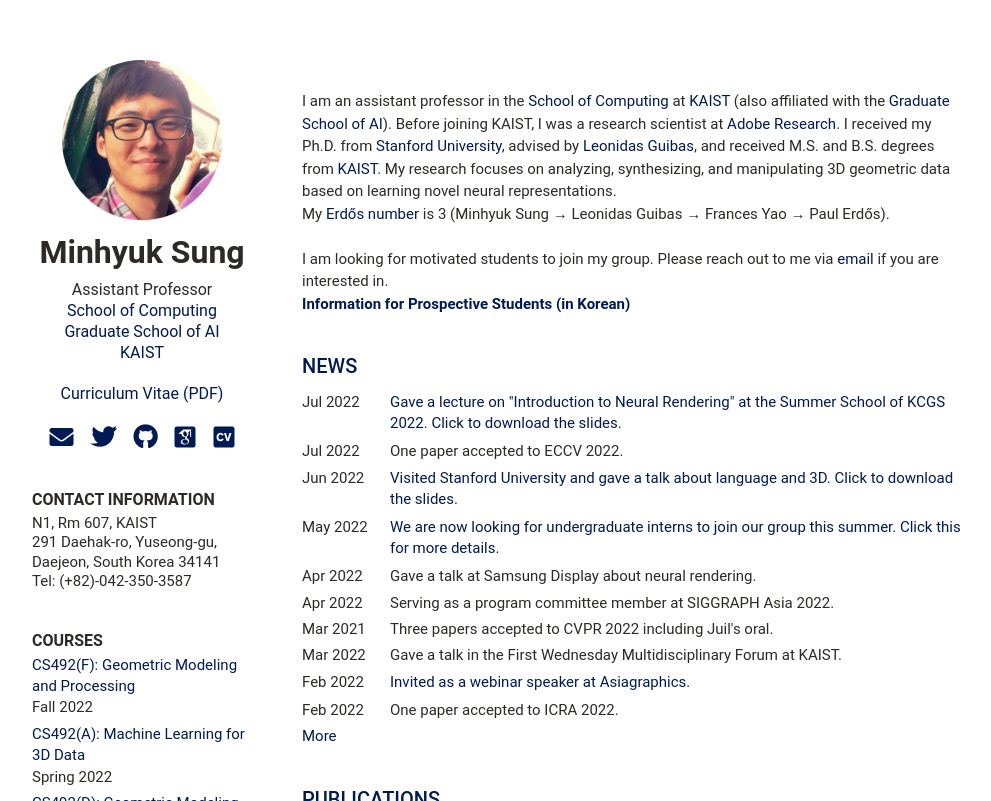
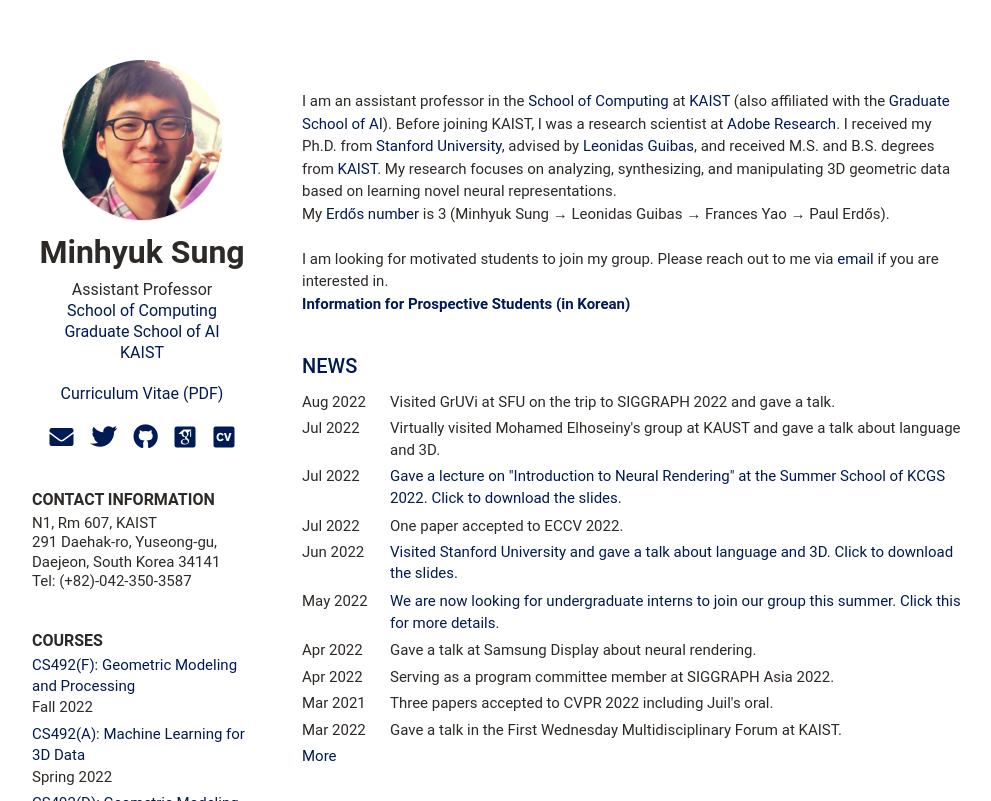
Before and after one commit to mhsung/mhsung.github.io, a Jekyll site: the page built from index.html, in a window 1280 px wide and 900 px high, cut to the strip 0-801 px from the top of the window. Shown: the whole strip, without its empty margins (126-1117 px from the left). Built offline with Jekyll 4.4.1, drawn with Linux system fonts in a browser that asks for light colours; some web fonts are replaced.

Commit message:
Updated.

```diff
--- a/_data/news.yml
+++ b/_data/news.yml
@@ -1,4 +1,8 @@
 news:
+    - title: "Visited GrUVi at SFU on the trip to SIGGRAPH 2022 and gave a talk."
+      time: Aug 2022
+    - title: "Virtually visited Mohamed Elhoseiny's group at KAUST and gave a talk about language and 3D."
+      time: Jul 2022
     - title: "Gave a lecture on \"Introduction to Neural Rendering\" at the Summer School of KCGS 2022. Click to download the slides."
       time: Jul 2022
       link: https://kaistackr-my.sharepoint.com/:b:/g/personal/mhsung_kaist_ac_kr/EanhSZErRqJIksYJXhyow3YBNJPxGOikgjqIYf_zMdcrUQ?e=UMEDHV
```
